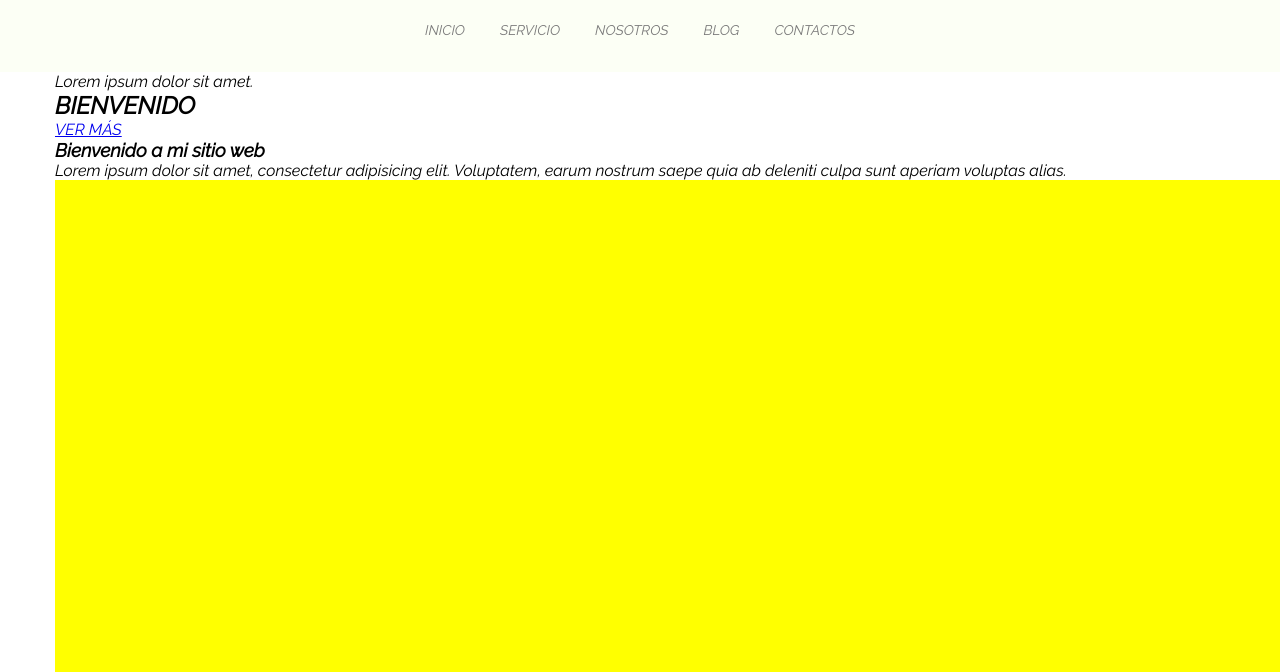
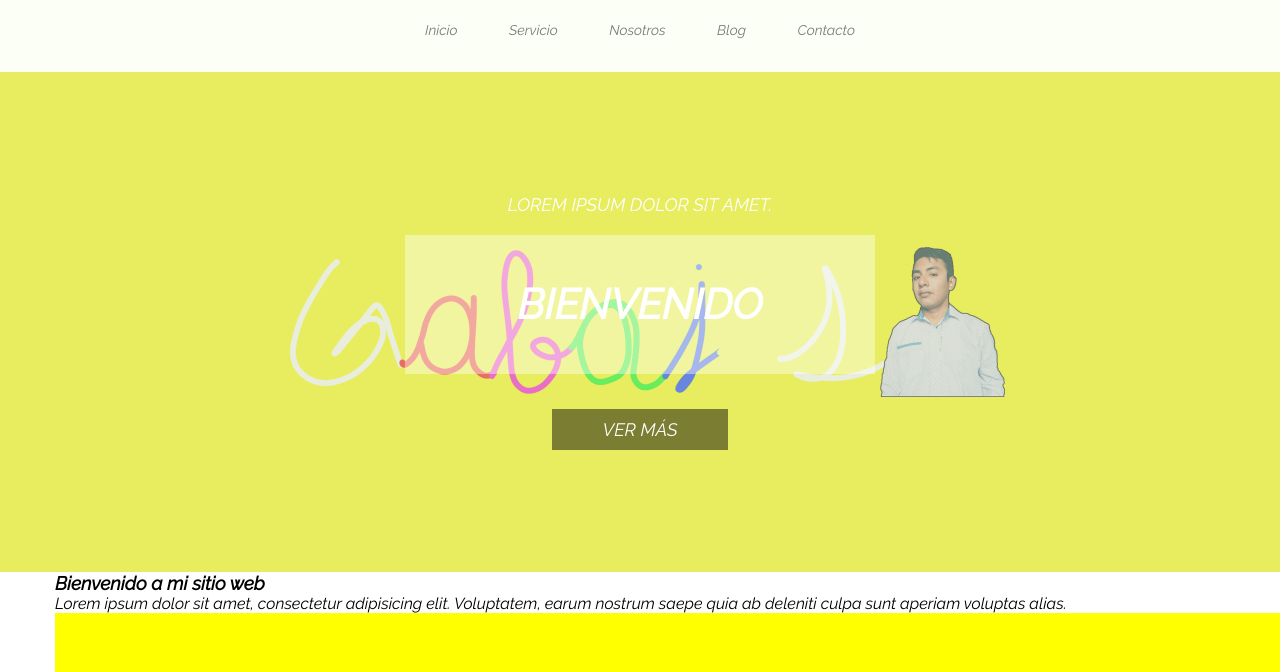
Before and after one commit to PrograMario12/gabajes, a plain HTML site: page index.html in a window 1280 px wide. Shown: the part 128-800 px from the top of the page. Drawn offline with Linux system fonts and the light colour scheme.

Commit message:
Añadido estilos de banner

```diff
--- a/css/estilos.css
+++ b/css/estilos.css
@@ -44,7 +44,6 @@ header{
 .menu a{
   text-decoration: none;
   color: #7a7a7a;
-  text-transform: uppercase;
   font-size: 14px;
 }
 
@@ -53,3 +52,52 @@ header{
 }
 
 /* Fin de cabecera */
+
+/* BANNER PRINCIPAL */
+.banner{
+  width: 100%;
+  height: 500px;
+  background-image: url(../img/gabajesBanner.png);
+  background-position: center;
+  background-size: cover;
+}
+
+.banner > div{
+  width: 100%;
+  height: 100%;
+  background-color: rgba(209, 219, 189, 0.5);
+}
+
+.llamada-accion{
+  text-align: center;
+  display: flex;
+  flex-flow: column wrap;
+  justify-content: center;
+  height: 100%;
+  align-items: center;
+}
+
+.llamada-accion p{
+  font-size: 18px;
+  color: white;
+  text-transform: uppercase;
+  margin-bottom: 20px;
+}
+
+.llamada-accion  h2{
+  font-size: 42px;
+  color: white;
+  width: 100%;
+  padding: 45px 0;
+  background-color: rgba(255,255,255,0.4);
+  max-width: 470px;
+}
+
+.llamada-accion a{
+  font-size: 18px;
+  text-decoration: none;
+  color: white;
+  padding: 10px 50px;
+  background-color: rgba(0,0,0,.47);
+  margin-top: 35px;
+}
--- a/index.html
+++ b/index.html
@@ -22,7 +22,7 @@
             <a href="#">Servicio</a>
             <a href="#">Nosotros</a>
             <a href="#">Blog</a>
-            <a href="#">Contactos</a>
+            <a href="#">Contacto</a>
           </nav>
       </div>
     </header>
```
